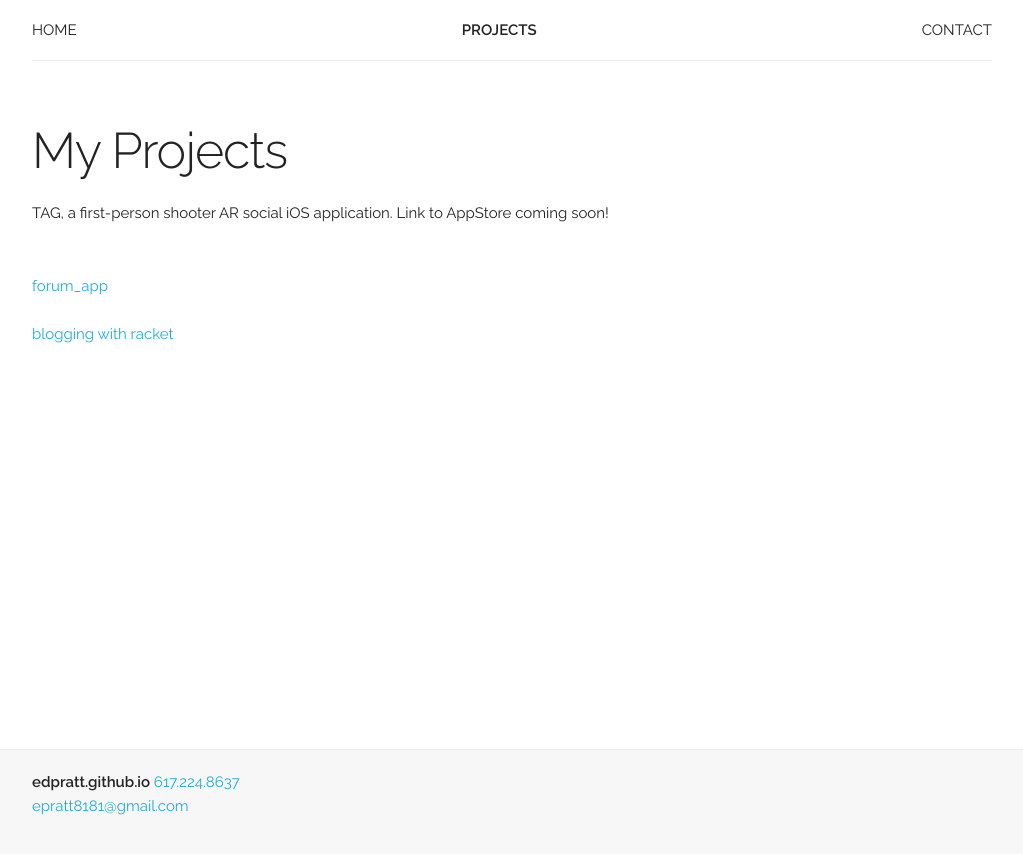
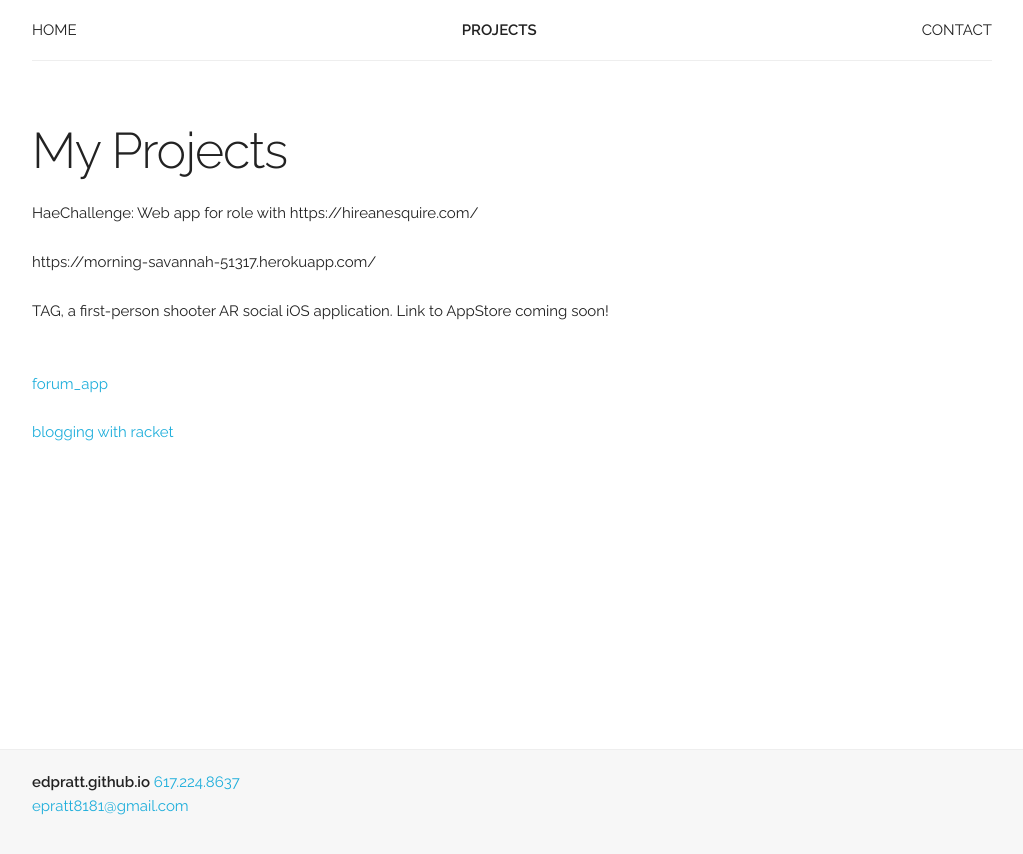
Before and after one commit to edPratt/edpratt.github.io, a Jekyll site: the page built from projects/index.html, in a window 1280 px wide. Shown: the top 854 px of the page, without its empty margins (128-1151 px from the left). Built offline with Jekyll 4.4.1, drawn with Linux system fonts in a browser that asks for light colours.

Commit message:
add proj

```diff
--- a/projects/index.html
+++ b/projects/index.html
@@ -6,6 +6,9 @@ title: My Projects
 <section id="projects">
 	<div class="content-section">
 		<h1>My Projects</h1>
+
+    <p>HaeChallenge: Web app for role with https://hireanesquire.com/</p>
+    <p>https://morning-savannah-51317.herokuapp.com/</p>
 
 		<p>TAG, a first-person shooter AR social iOS application. Link to AppStore coming soon!</p>
 		</br>
```
Also changed, not shown: _includes/header.html (line endings or trailing spaces).
